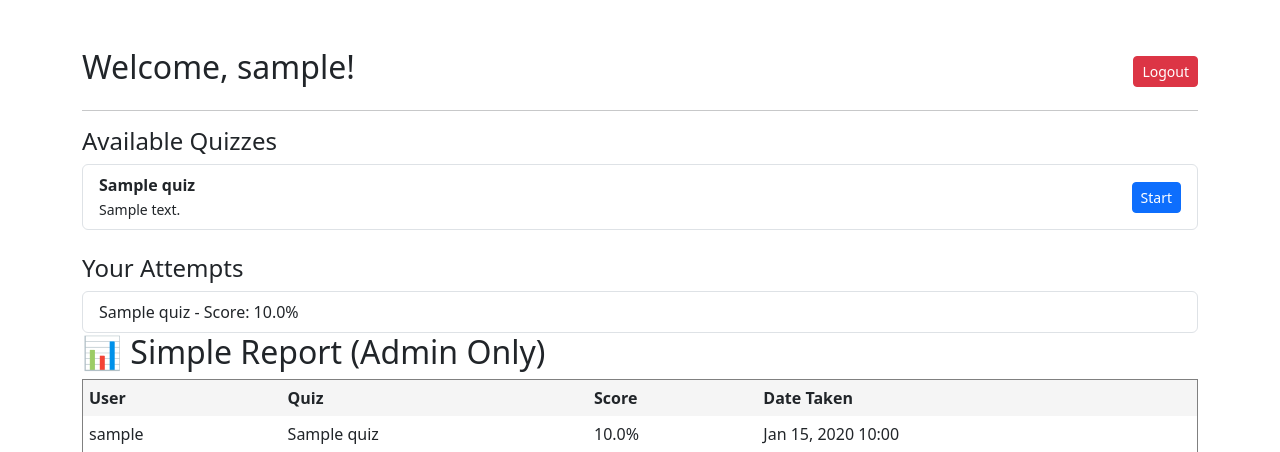
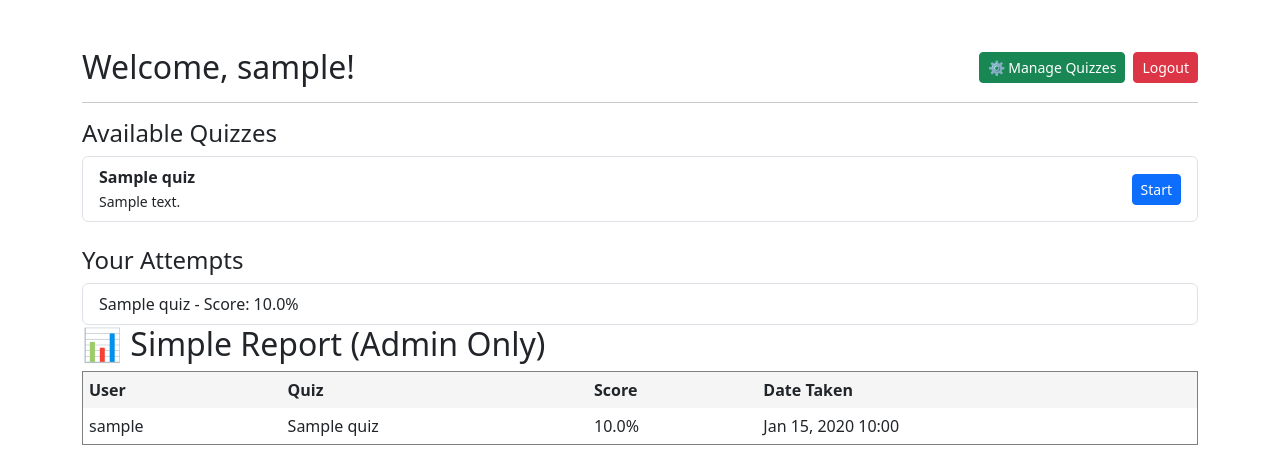
Before and after one commit to zalwan/django-modular-quiz-app, a Django app: page /dashboard/ in a window 1280 px wide. Shown: the top 452 px of the page. Run offline with Django 5.2, Linux system fonts and the light colour scheme; a user stored in the database is signed in; tables that the repository leaves empty hold one stand-in row (values such as "Sample post"); parts of the project's set-up code (start-up, migrations or seed data) failed here and were passed over.

Commit message:
feat: add button manage quiz only for admin

```diff
--- a/templates/dashboard/index.html
+++ b/templates/dashboard/index.html
@@ -1,8 +1,15 @@
 {% extends "base.html" %} {% block content %}
 <div class="container mt-5">
   <div class="d-flex justify-content-between align-items-center mb-3">
-    <h2>Welcome, {{ request.user.username }}!</h2>
-    <a href="{% url 'logout' %}" class="btn btn-danger btn-sm">Logout</a>
+    <h2 class="mb-0">Welcome, {{ request.user.username }}!</h2>
+    <div class="d-flex gap-2">
+      {% if request.user.is_staff %}
+      <a href="/admin/quiz/quiz/" class="btn btn-success btn-sm">
+        ⚙️ Manage Quizzes
+      </a>
+      {% endif %}
+      <a href="{% url 'logout' %}" class="btn btn-danger btn-sm"> Logout </a>
+    </div>
   </div>
 
   <hr />
```
